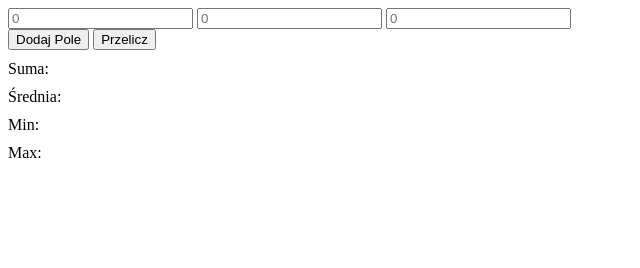
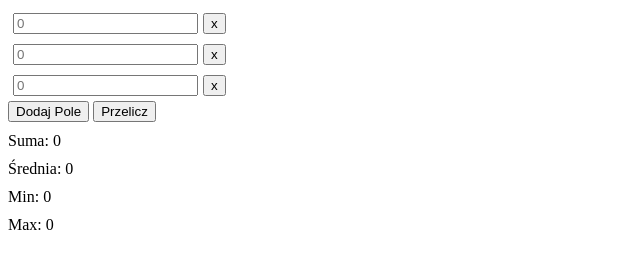
Before and after one commit to FuhrmannMaciej/js-wsei-project, a plain HTML site: page lab1/lab1.html in a window 1280 px wide. Shown: the whole page, without its empty margins (0-640 px from the left). Drawn offline with Linux system fonts and the light colour scheme.

Commit message:
lab 1 normal finished

```diff
--- a/lab1/lab1.html
+++ b/lab1/lab1.html
@@ -8,19 +8,17 @@
 
 <body>
     <div id="inputs">
-        <input type="number" placeholder="0">
-        <input type="number" placeholder="0">
-        <input type="number" placeholder="0">
+
     </div>
 
-    <button id="dodaj" onclick="dodajPole();">Dodaj Pole</button>
-    <button id="przelicz" onclick="przelicz();">Przelicz</button>
+    <button id="dodaj" onclick="addField();">Dodaj Pole</button>
+    <button id="calculate" onclick="calculate();">Przelicz</button>
 
     <div id="results">
-        <span id="suma" class="result">Suma:
+        <span id="sum" class="result">Suma:
             <span></span>
         </span>
-        <span id="srednia" class="result">Średnia:
+        <span id="avg" class="result">Średnia:
             <span></span>
         </span>
         <span id="min" class="result">Min:
--- a/lab1/script.js
+++ b/lab1/script.js
@@ -1,51 +1,72 @@
-let suma = document.querySelector("#suma")
-let srednia = document.querySelector("#srednia")
+let sum = document.querySelector("#sum")
+let avg = document.querySelector("#avg")
 let min = document.querySelector("#min")
 let max = document.querySelector("#max")
 
 let inputContainer = document.querySelector("#inputs")
+addField()
+addField()
+addField()
 
-let numberOne = document.querySelector("#number1")
-numberOne.addEventListener('input', przelicz)
-let numberTwo = document.querySelector("#number2")
-numberTwo.addEventListener('input', przelicz)
-let numberThree = document.querySelector("#number3")
-numberThree.addEventListener('input', przelicz)
-let numberFour = document.querySelector("#numberFour")
-numberFour.addEventListener('input', przelicz)
+function calculate() {
+    let valuesArr = getAllInputValues()
 
-function przelicz() {
-    let a = parseInt(numberOne.value)
-    let b = parseInt(numberTwo.value)
-    let c = parseInt(numberThree.value)
-    let d = parseInt(numberFour.value)
-
-    a = a || 0
-    b = b || 0
-    c = c || 0
-    d = d || 0
-
-    suma.querySelector("span").innerText = a + b + c + d
-    srednia.querySelector("span").innerText = (a + b + c + d) / 4
-    min.querySelector("span").innerText = Math.min(a, b, c, d)
-    max.querySelector("span").innerText = Math.max(a, b, c, d)
+    sum.querySelector("span").innerText = calcSum(valuesArr)
+    avg.querySelector("span").innerText = calcAvg(valuesArr)
+    min.querySelector("span").innerText = Math.min(...valuesArr)
+    max.querySelector("span").innerText = Math.max(...valuesArr)
 }
 
-function calcSuma(...args) {
-    return args.reduce(function (a, b) {
-        return a + b
+function calcSum(array) {
+    let sum = 0
+    array.forEach(item => {
+        sum += item
     })
+
+    return sum
 }
 
-function calcSrednia(...args) {
-    let length = args.length
-    return calcSuma(args) / length
+function calcAvg(array) {
+    let length = array.length
+    return (calcSum(array)) / length
 }
 
-function dodajPole() {
+function addField() {
+    let divInput = document.createElement("div")
     let input = document.createElement("input")
     input.type = "number"
     input.placeholder = "0"
 
-    inputContainer.appendChild(input)
+    let removeBtn = document.createElement("button")
+    removeBtn.innerText = "x"
+    removeBtn.onclick = remove
+
+    input.addEventListener('input', calculate)
+
+    inputContainer.appendChild(divInput)
+    divInput.appendChild(input)
+    divInput.appendChild(removeBtn)
+    calculate()
 }
+
+function remove() {
+    this.parentNode.remove();
+    calculate()
+}
+
+function getAllInputValues() {
+    const inputArray = inputContainer.querySelectorAll("input")
+    let inputValues = []
+    if(inputArray.length === 0) {
+        inputValues = [0]
+        return inputValues
+    }
+
+    Array.from(inputArray).forEach(input => {
+        let temp = parseInt(input.value)
+        temp = temp || 0
+        inputValues.push(temp)
+    })
+
+    return inputValues
+}
--- a/lab1/style.css
+++ b/lab1/style.css
@@ -2,3 +2,7 @@
   display: block;
   margin-top: 10px;
 }
+
+#inputs input{
+  margin: 5px;
+}
```
